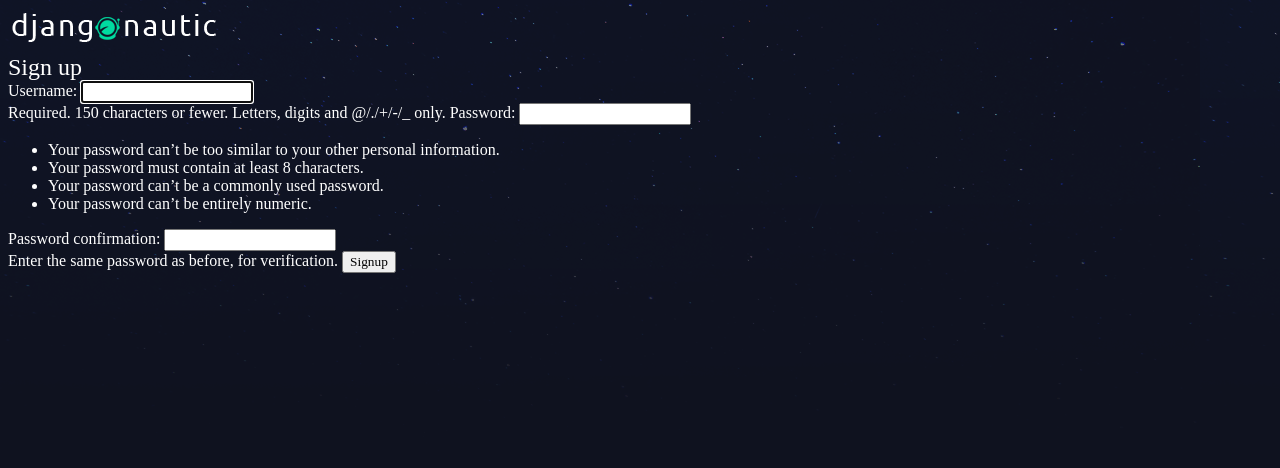
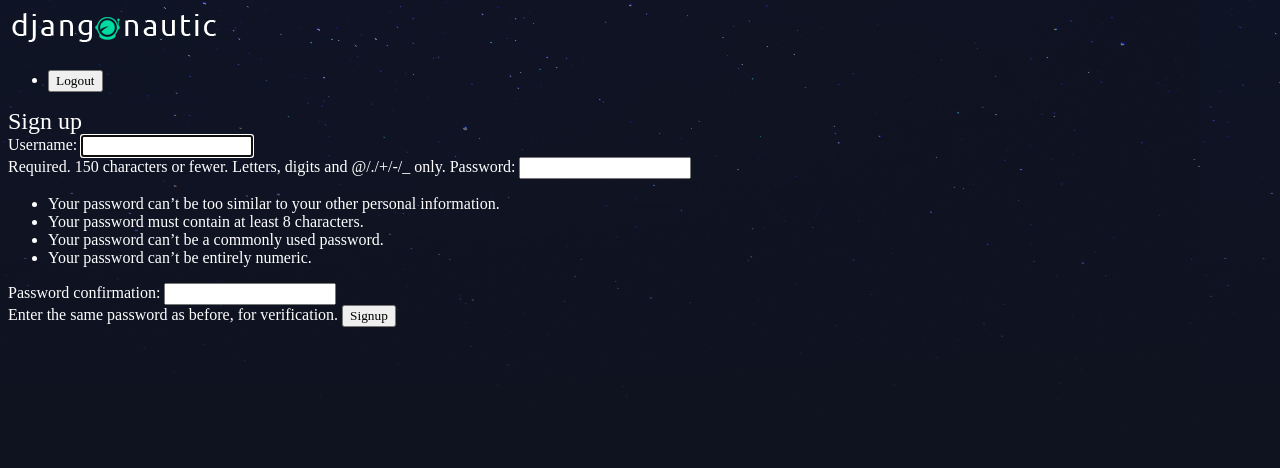
Before and after one commit to sanjaysj6282/djangonotes, a Django app: page /accounts/signup/ in a window 1280 px wide. Shown: the top 468 px of the page. Run offline with Django 4.2, Linux system fonts and the light colour scheme.

Commit message:
added logout, login

```diff
--- a/accounts/urls.py
+++ b/accounts/urls.py
@@ -5,5 +5,6 @@ app_name='accounts'
 
 urlpatterns = [
     path('signup/', views.signup_view, name="signup"),
-    path('login/', views.login_view, name='login')
+    path('login/', views.login_view, name='login'),
+    path('logout/', views.logout_view, name="logout")
 ]
--- a/accounts/views.py
+++ b/accounts/views.py
@@ -1,4 +1,5 @@
 from django.contrib.auth.forms import UserCreationForm, AuthenticationForm
+from django.contrib.auth import login, logout
 from django.shortcuts import render, redirect
 
 def signup_view(request):
@@ -7,7 +8,8 @@ def signup_view(request):
         form=UserCreationForm(request.POST)
         # it validates the form --> is the username ok etc
         if form.is_valid():
-            form.save()
+            user = form.save()
+            login(request, user)
             # log the user
             return redirect('articles:list')
     else:
@@ -21,8 +23,15 @@ def login_view(request):
         form = AuthenticationForm(data=request.POST)
         if form.is_valid():
             # log th user
+            user = form.get_user()
+            login(request, user)
             return redirect('articles:list')
     else:
         form=AuthenticationForm()
 
     return render(request, 'accounts/login.html', {'form': form})
+
+def logout_view(request):
+    if request.method=='POST':
+        logout(request)
+        return redirect('articles:list')
--- a/templates/base_layout.html
+++ b/templates/base_layout.html
@@ -11,7 +11,19 @@
   <body>
     <div class="wrapper">
         <h1><a href="{% url 'articles:list' %}"><img src="{% static 'logo.png' %}" alt="djangonotes"></a></h1>
-      {% block content %}
+        <nav>
+          <ul>
+            <li>
+              <form class="logout-link" action="{% url 'accounts:logout' %}" method="post">
+                {% csrf_token %}
+                <button type="submit">
+                  Logout
+                </button>
+              </form>
+            </li>
+          </ul>
+        </nav>
+        {% block content %}
 
       {% endblock content %}
     </div>
```
Also changed, not shown: db.sqlite3.
